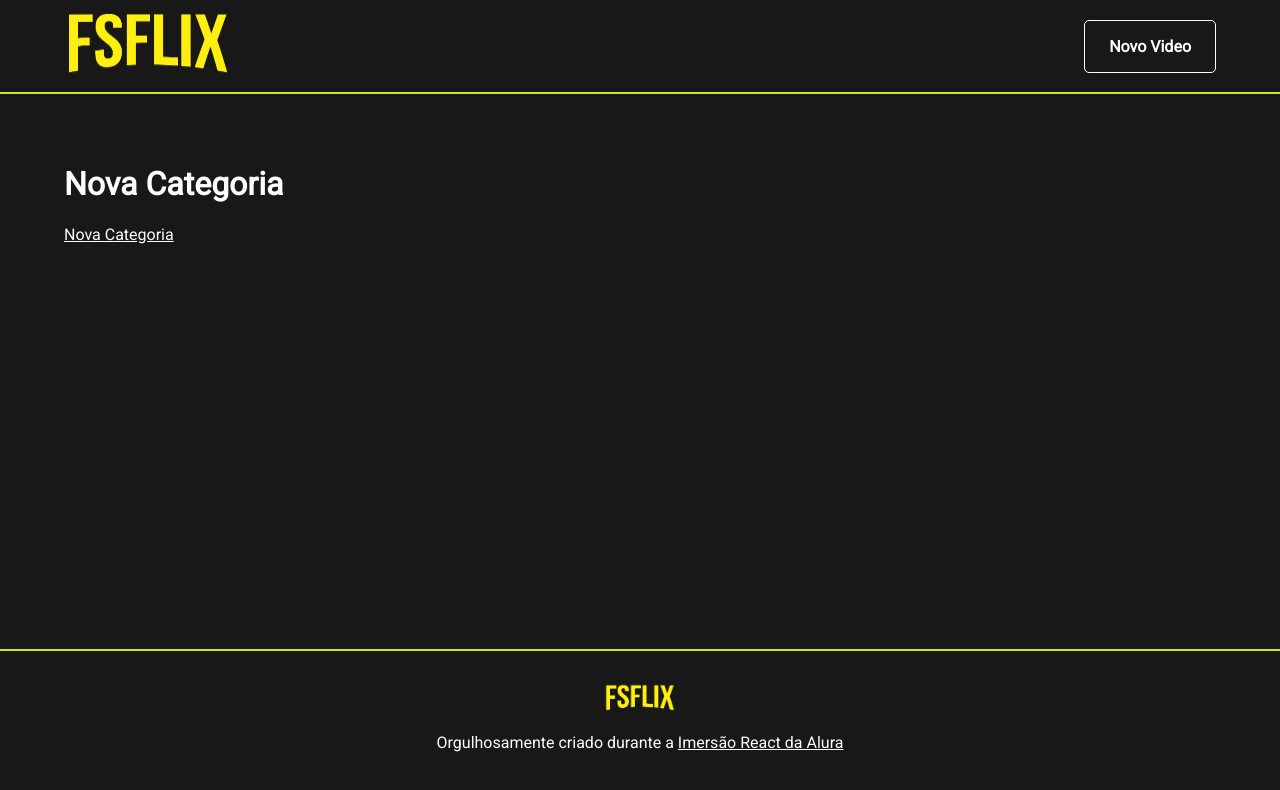
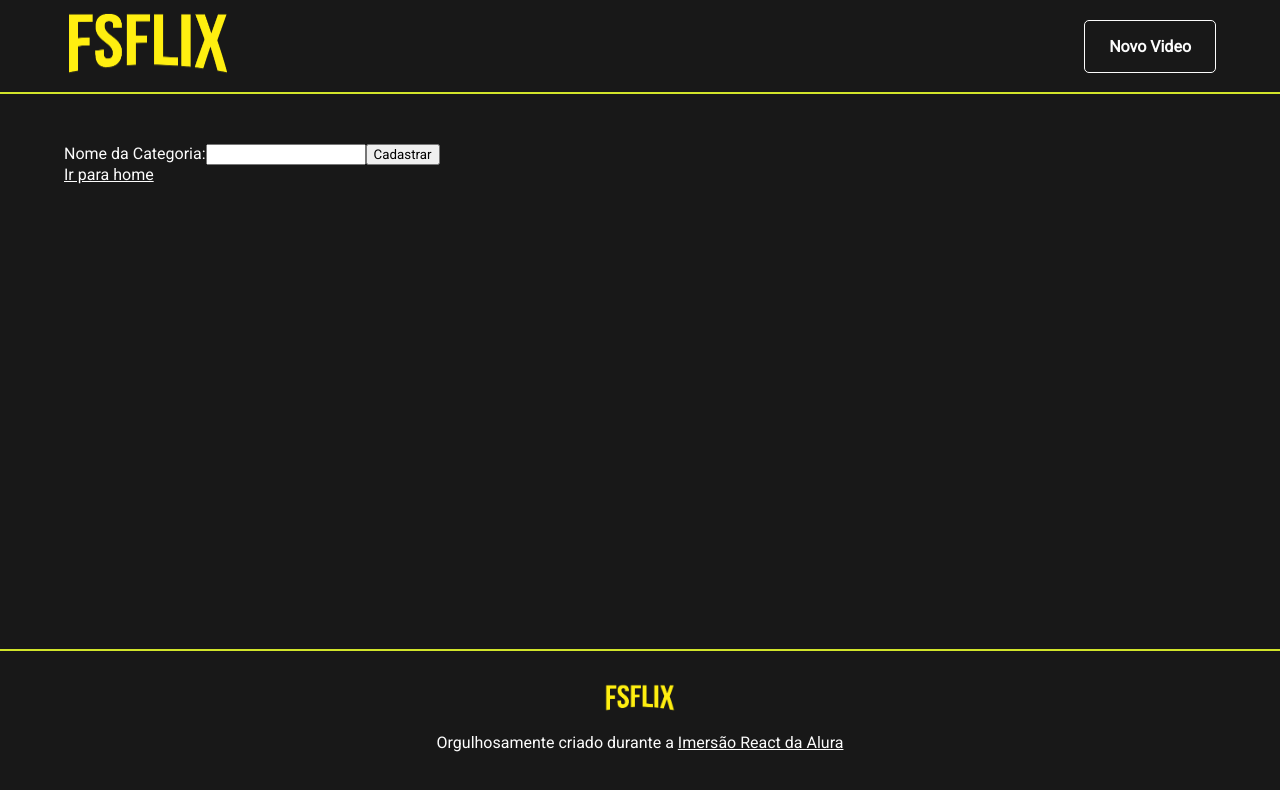
Before and after one commit to felipecsaraiva/myprojects, a React (Create React App) app in the folder fsflix/: page /cadastro/categoria in a window 1280 px wide. Shown: the top 790 px of the page. Built offline with nearby package versions, Linux system fonts and the light colour scheme.

Commit message:
Melhorias após a aula 2

```diff
--- a/fsflix/public/index.html
+++ b/fsflix/public/index.html
@@ -2,12 +2,11 @@
 <html lang="en">
   <head>
     <meta charset="utf-8" />
-    <link rel="icon" href="%PUBLIC_URL%/favicon.ico" />
     <meta name="viewport" content="width=device-width, initial-scale=1" />
     <meta name="theme-color" content="#000000" />
     <meta
       name="description"
-      content="Web site created using create-react-app"
+      content="Imersão React Alura"
     />
     <link rel="apple-touch-icon" href="%PUBLIC_URL%/logo192.png" />
     <link href="https://fonts.googleapis.com/css2?family=Roboto&display=swap" rel="stylesheet">
@@ -27,7 +26,7 @@
       work correctly both with client-side routing and a non-root public URL.
       Learn how to configure a non-root public URL by running `npm run build`.
     -->
-    <title>React App</title>
+    <title>FsFlix - Imersão React Alura</title>
   </head>
   <body>
     <noscript>You need to enable JavaScript to run this app.</noscript>
--- a/fsflix/src/components/Carousel/Slider/index.js
+++ b/fsflix/src/components/Carousel/Slider/index.js
@@ -42,7 +42,7 @@ const Slider = ({ children }) => (
   <Container>
     <SlickSlider {...{
       dots: false,
-      infinite: false,
+      infinite: true,
       speed: 300,
       centerMode: false,
       variableWidth: true,
--- a/fsflix/src/pages/cadastro/categoria/index.js
+++ b/fsflix/src/pages/cadastro/categoria/index.js
@@ -5,9 +5,20 @@ import { Link } from 'react-router-dom';
 function CadastroCategoria() {
     return (
         <MasterPage>
-          <h1>Nova Categoria</h1>
-          <Link to="/cadastro/categoria">
-            Nova Categoria
+          <form>
+            <label>
+              Nome da Categoria:
+              <input
+                type="text"
+              />
+            </label>
+            <button>
+              Cadastrar
+            </button>
+          </form>
+
+          <Link to="/">
+          Ir para home
           </Link>
         </MasterPage>
     );
```
